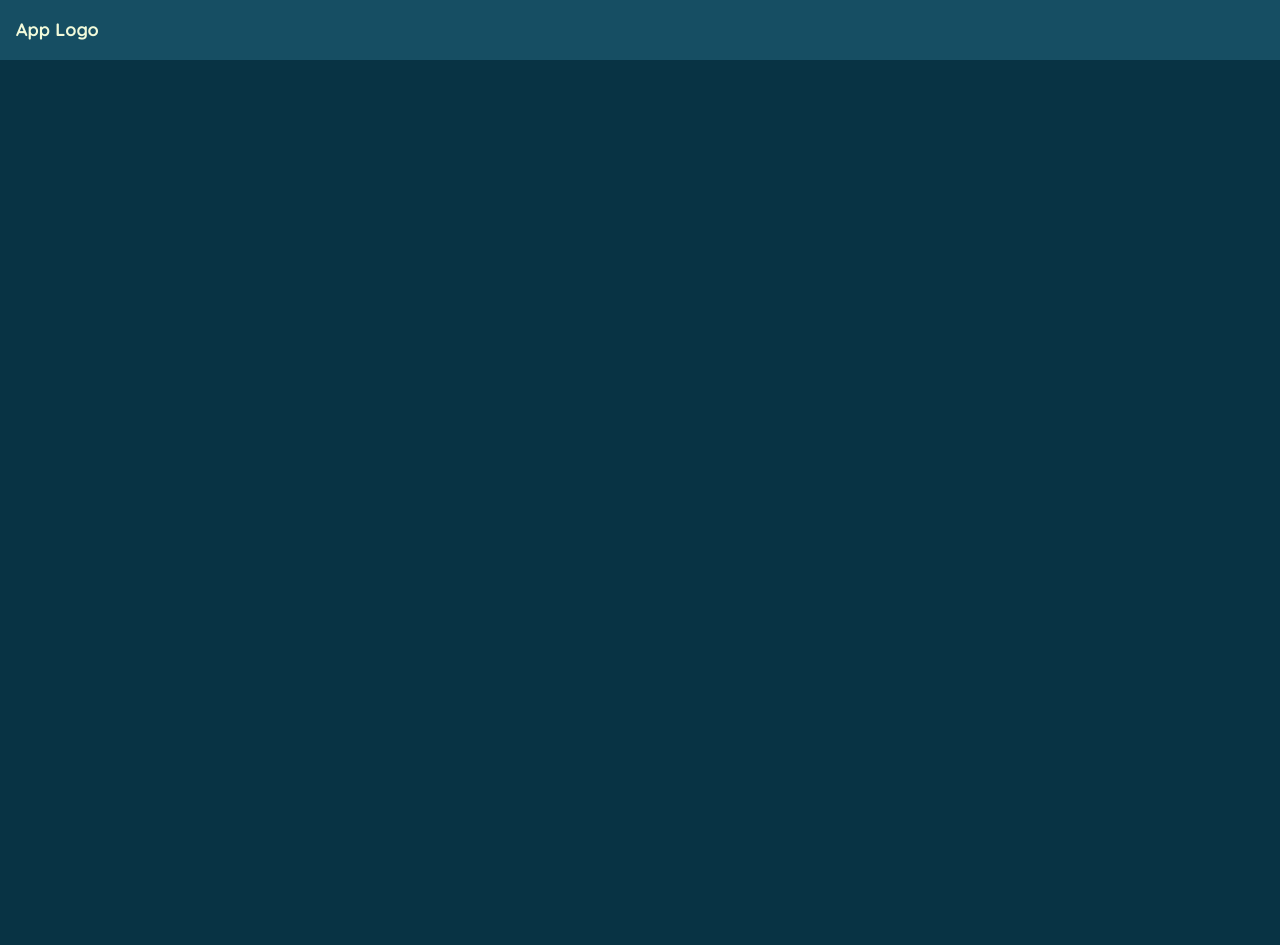
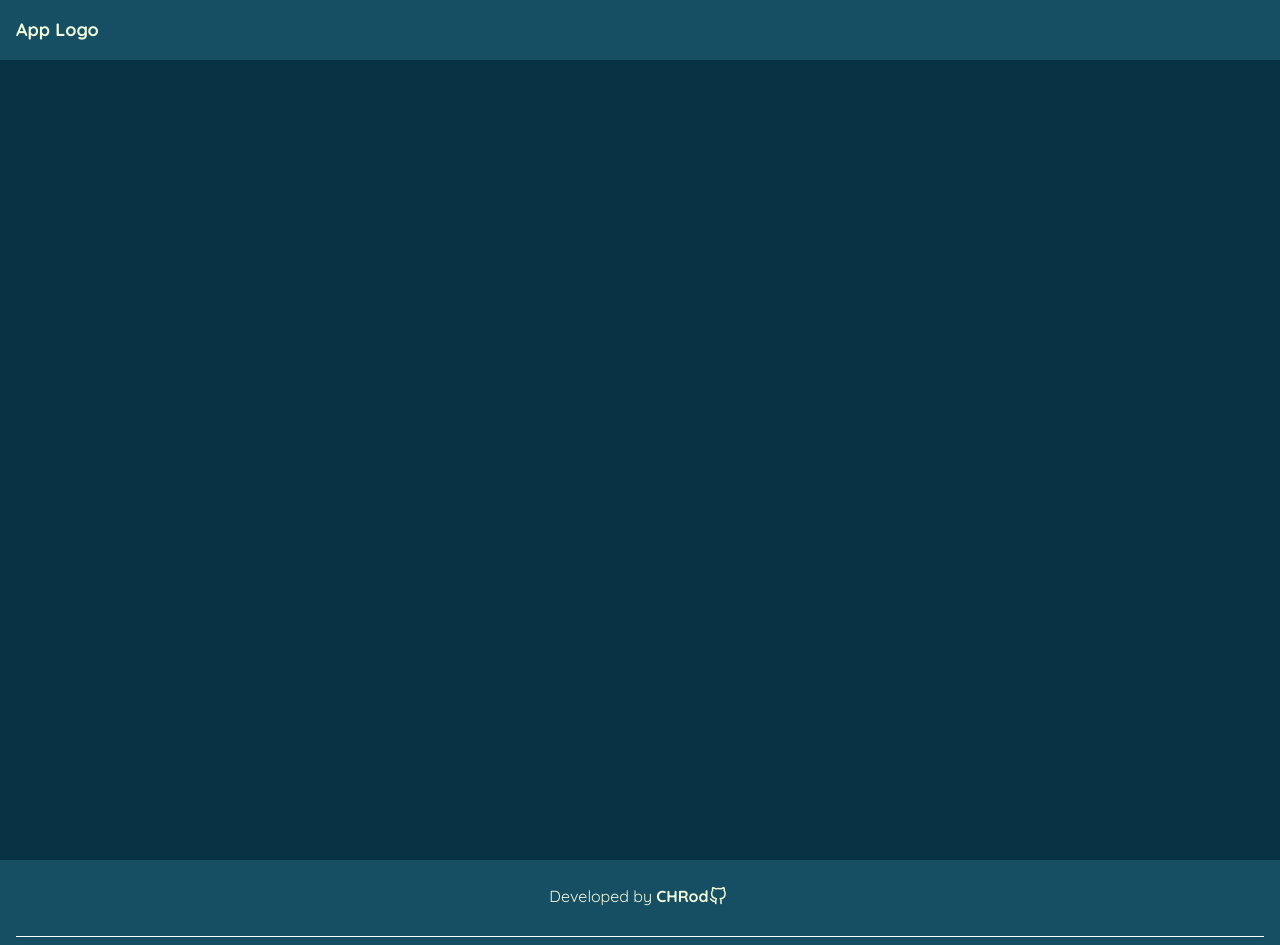
Before and after one commit to carloshrod/realtime-chat-app, a Next.js app: page / in a window 1280 px wide. Shown: the top 945 px of the page. Before the commit the page ends 800 px from the top, so only its background shows below. Built offline with nearby package versions, Linux system fonts and the light colour scheme.

Commit message:
Add AppWrapper component

```diff
--- /dev/null
+++ b/src/components/AppWrapper.jsx
@@ -0,0 +1,9 @@
+import React from 'react';
+
+const AppWrapper = ({ children }) => {
+	return (
+		<div className='flex justify-center items-center h-screen'>{children}</div>
+	);
+};
+
+export default AppWrapper;
--- a/src/pages/index.js
+++ b/src/pages/index.js
@@ -1,9 +1,13 @@
+import Footer from '@/components/Footer';
 import Header from '../components/Header';
+import AppWrapper from '@/components/AppWrapper';
 
 export default function Home() {
 	return (
 		<main>
 			<Header />
+			<AppWrapper />
+			<Footer />
 		</main>
 	);
 }
```
